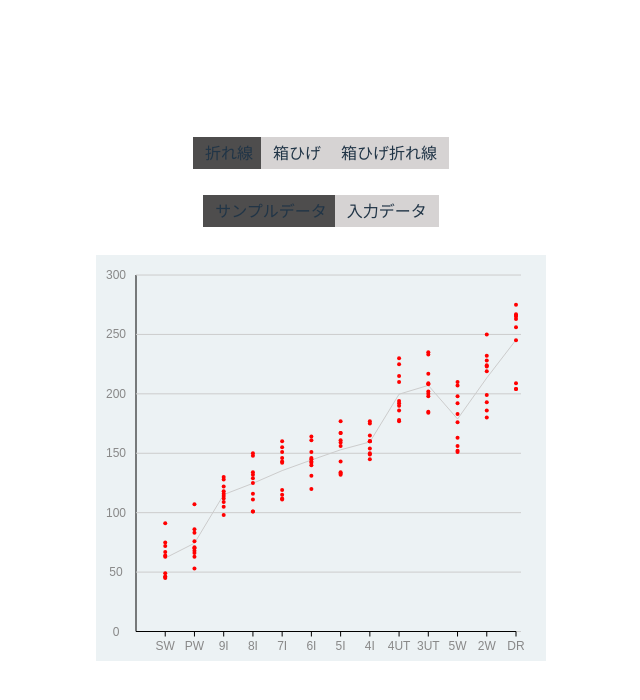
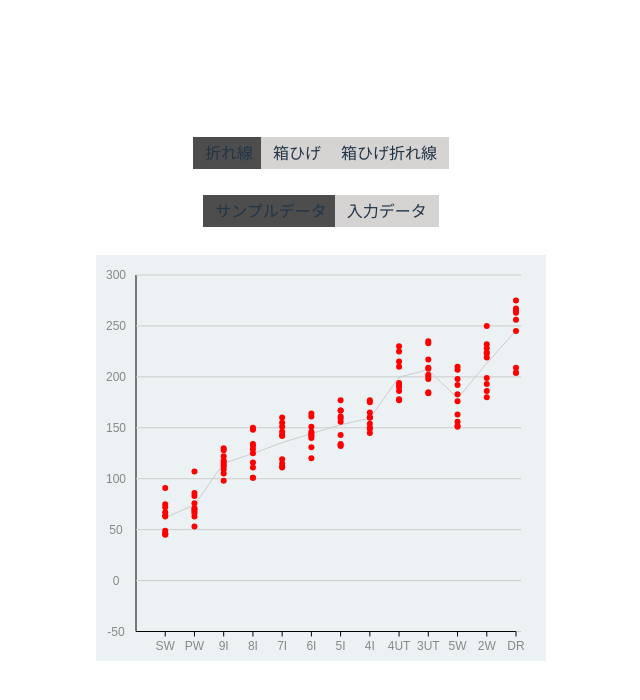
Before and after one commit to shunchobi/graph-sample, a Vue app: page / in a window 1280 px wide. Shown: the top 700 px of the page, without its empty margins (319-959 px from the left). Built offline with nearby package versions, Linux system fonts and the light colour scheme.

Commit message:
imp minus value

```diff
--- a/src/App.vue
+++ b/src/App.vue
@@ -16,15 +16,25 @@
   </div>
 
   <div v-if="preferenceStore.dataType == 'custom'">
+    <label style="color: black; margin-right: 10px;">データの種類:</label>
     <select v-model="selectedHeader" style="margin-bottom: 10px;">
       <template v-for="h in hearders" :key="h">
-       <option>{{ h }}</option>
+        <option>{{ h }}</option>
       </template>
     </select>
   </div>
 
+
+  <div v-if="preferenceStore.dataType == 'custom'">
+    <label style="color: black; margin-right: 10px;">データの起点L</label>
+    <select v-model="fromZero" style="margin-bottom: 10px;">
+      <option :value="true">ゼロ</option>
+      <option :value="false">自動</option>
+    </select>
+  </div>
+
   <div>
-    <LineChart :shots="shots" :graph-type="preferenceStore.graphType" />
+    <LineChart :shots="shots" :graph-type="preferenceStore.graphType" :from-zero="fromZero" />
   </div>
 
   <div v-if="preferenceStore.dataType == 'custom'" style="margin-top: 30px;">
@@ -49,6 +59,7 @@ const csvDatas = ref<object[]>([])
 const csvSampleData = ref<Shot[]>([])
 const hearders = computed(() => _.keys(csvDatas.value[0] ?? {}))
 const selectedHeader = ref('Carry Flat - Length')
+const fromZero = ref(false)
 
 const shots = computed(() => {
   if (preferenceStore.dataType == 'random') return sampleDataStore.shots
@@ -91,7 +102,7 @@ const getClubType = (club: string): ClubTypes => {
     case 'ドライバー':
       return 'DR'
     default:
-      throw Error(`CSVから取得したクラブの名前が予想されていない名前です。: ${club}` )
+      throw Error(`CSVから取得したクラブの名前が予想されていない名前です。: ${club}`)
   }
 }
 
--- a/src/components/line_chart/LineChart.vue
+++ b/src/components/line_chart/LineChart.vue
@@ -5,7 +5,7 @@
 
         <!-- leftline -->
         <g class="myYaxis" fill="none" font-size="10" font-family="sans-serif" text-anchor="end">
-          <line :x1="x(0)" :y1="y(0)" :x2="x(0)" :y2="y(maxHozyosenValue)" stroke="#000"></line>
+          <line :x1="x(0)" :y1="y(minHozyosenValue)" :x2="x(0)" :y2="y(maxHozyosenValue)" stroke="#000"></line>
 
           <template v-for="scale in shotDistanceScales" :key="scale">
             <line :x1="x(0)" :y1="y(scale)" :x2="x(_.keys(Clubs).length) + 5" :y2="y(scale)" stroke="#ccc"></line>
@@ -17,9 +17,6 @@
             </text>
           </template>
         </g>
-
-
-
 
         <!-- avarage lines -->
         <!-- TODO 飛距離データがない場合の保管に対応する -->
@@ -51,20 +48,20 @@
 
         <!-- distance dots -->
         <template v-if="graphType == 'line'|| graphType == 'linebox' " v-for="shot in shots" :key="shot">
-          <circle :cx="clubIndexToX(clubIndex(shot.club.clubType))" :cy="y(shot.flyingDidtance.distance)" r="2"
+          <circle :cx="clubIndexToX(clubIndex(shot.club.clubType))" :cy="y(shot.flyingDidtance.distance)" r="3"
             fill="red" />
         </template>
 
 
         <!-- underline -->
         <g class="myXaxis" fill="none" font-size="10" font-family="sans-serif" text-anchor="middle">
-          <line :x1="x(0)" :y1="y(0)" :x2="x(_.keys(Clubs).length)" :y2="y(0)" stroke="#000"></line>
+          <line :x1="x(0)" :y1="y(minHozyosenValue)" :x2="x(_.keys(Clubs).length)" :y2="y(minHozyosenValue)" stroke="#000"></line>
 
           <template v-for="(club, clubIndex) in clubs" :key="club">
 
-            <line :x1="clubIndexToX(clubIndex)" :y1="y(0)" :x2="clubIndexToX(clubIndex)" :y2="y(0) + 5" stroke="#000">
+            <line :x1="clubIndexToX(clubIndex)" :y1="y(minHozyosenValue)" :x2="clubIndexToX(clubIndex)" :y2="y(minHozyosenValue) + 5" stroke="#000">
             </line>
-            <text :x="clubIndexToX(clubIndex)" :y="y(0) + 5" text-anchor="middle" font="10px &quot;Arial&quot;"
+            <text :x="clubIndexToX(clubIndex)" :y="y(minHozyosenValue) + 5" text-anchor="middle" font="10px &quot;Arial&quot;"
               stroke="none" fill="#888888"
               style="-webkit-tap-highlight-color: rgba(0, 0, 0, 0); text-anchor: middle; font: 12px sans-serif;"
               font-size="12px" font-family="sans-serif" font-weight="normal" transform="matrix(1,0,0,1,0,9)">
@@ -88,6 +85,7 @@ import * as d3 from 'd3'
 const props = defineProps<{
   shots: Shot[]
   graphType: 'line' | 'box' | 'linebox'
+  fromZero: boolean
 }>()
 
 
@@ -121,12 +119,16 @@ const flyingDidtanceSummary = computed(() => {
  * Y軸の補助線に関する者たち
  */
 const maxHozyosen = 20
-const hozyosenSteps = [1, 5, 10, 50, 100, 500, 1000]
+const hozyosenSteps = [0.5, 1, 5, 10, 50, 100, 500, 1000]
 const hozyosenStep = computed(() => {
   const maxFlyingDistance = _.max(_.map(props.shots, shot => shot.flyingDidtance.distance))
-  if (!maxFlyingDistance) return 0
+  const minFlyingDistance = _.min(_.map(props.shots, shot => shot.flyingDidtance.distance))
 
-  const hozyosenStepIndex = _.findIndex(hozyosenSteps, step => step * maxHozyosen > maxFlyingDistance)
+  if (!maxFlyingDistance || !minFlyingDistance) return 0
+
+  const diff = maxFlyingDistance - minFlyingDistance
+
+  const hozyosenStepIndex = _.findIndex(hozyosenSteps, step => step * maxHozyosen > diff)
   return hozyosenSteps[hozyosenStepIndex]
 })
 const maxHozyosenValue = computed(() => {
@@ -135,8 +137,15 @@ const maxHozyosenValue = computed(() => {
 
   return (Math.floor(maxFlyingDistance / hozyosenStep.value) + 1) * hozyosenStep.value
 })
+const minHozyosenValue = computed(() => {
+  if(props.fromZero) return 0
+  const minFlyingDistance = _.min(_.map(props.shots, shot => shot.flyingDidtance.distance))
+  if (!minFlyingDistance) return 0
+
+  return (Math.floor(minFlyingDistance / hozyosenStep.value) - 1) * hozyosenStep.value
+})
 const shotDistanceScales = computed(() => {
-  return _.range(0, maxHozyosenValue.value + 1, hozyosenStep.value)
+  return _.range(minHozyosenValue.value, maxHozyosenValue.value + 1, hozyosenStep.value)
 })
 
 
@@ -147,7 +156,7 @@ const clubIndexToX = (index: number): number => {
 }
 
 const x = computed(() => d3.scaleLinear([0, _.keys(Clubs).length], [40, 420]))
-const y = computed(() => d3.scaleLinear([0, maxHozyosenValue.value], [376.5, 20]));
+const y = computed(() => d3.scaleLinear([minHozyosenValue.value, maxHozyosenValue.value], [376.5, 20]));
 
 
 const clubs = computed(() => {
```
